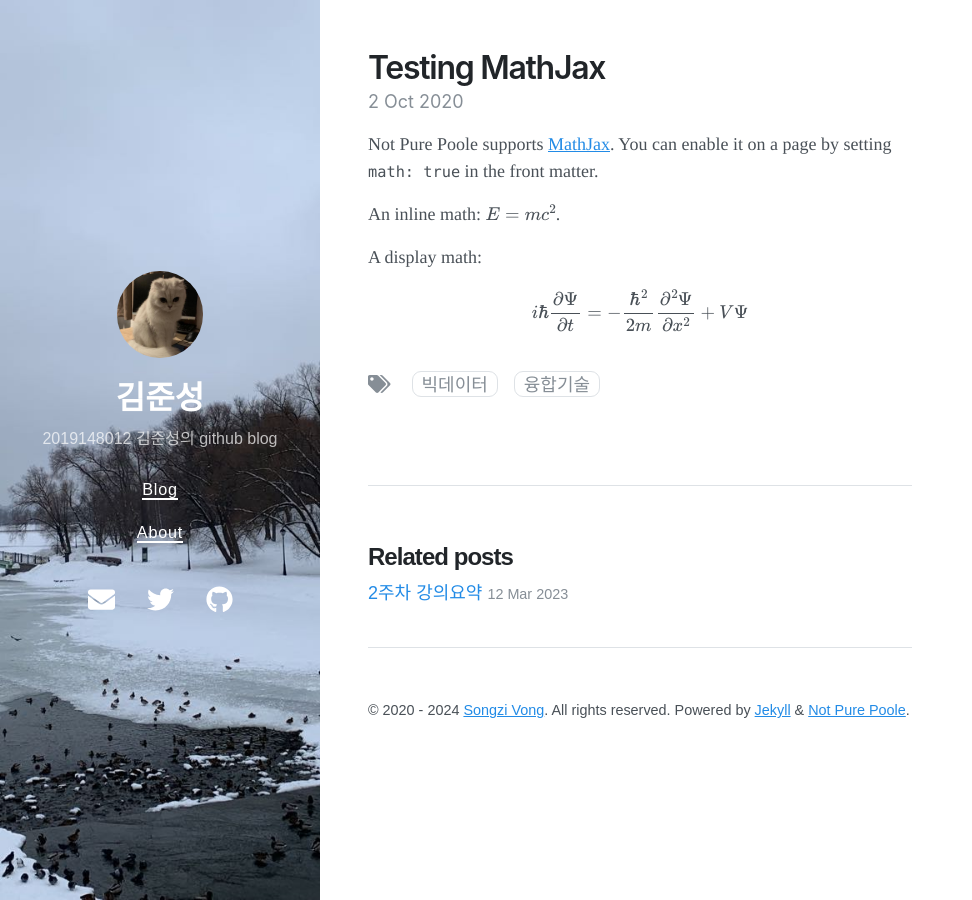
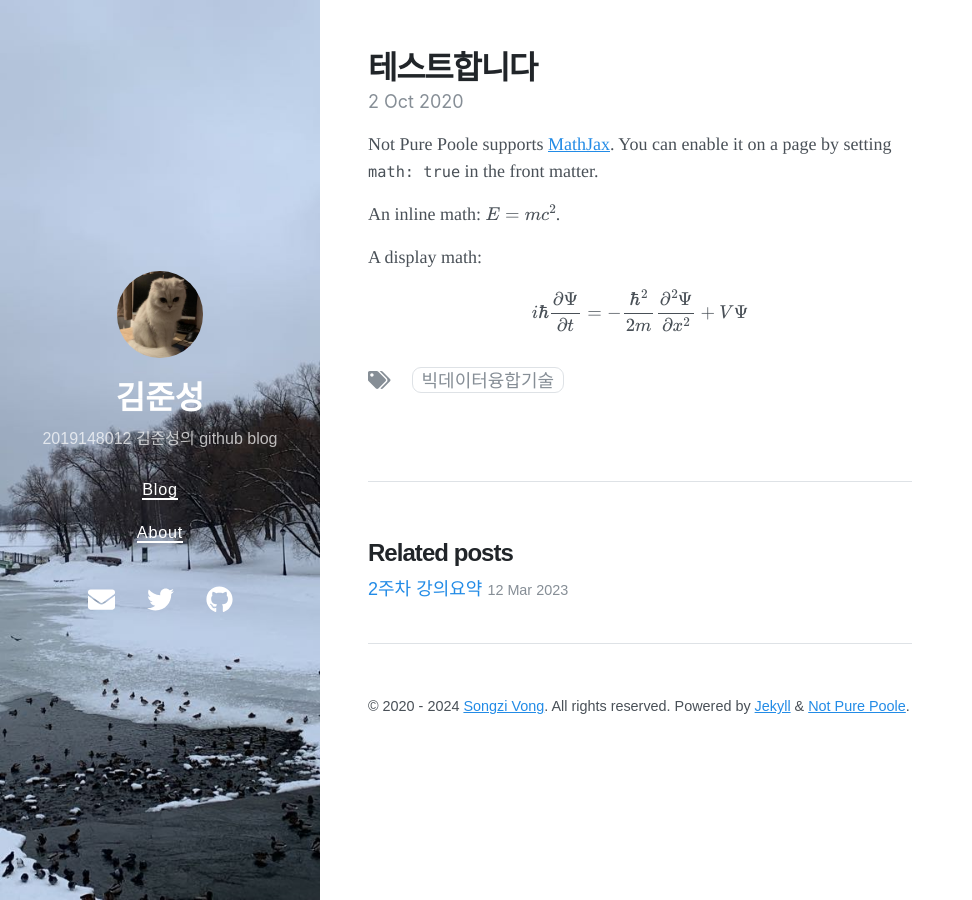
Before and after one commit to j-s-eee/j-s-eee, a Jekyll site: the page built from _posts/2024-03-13-2weeks.md, in a window 1280 px wide. Shown: the whole page, without its empty margins (0-972 px from the left). Built offline with Jekyll 4.4.1, drawn with Linux system fonts in a browser that asks for light colours; nearby versions of some CDN libraries.

Commit message:
Update 2024-03-13-2weeks.md

```diff
--- a/_posts/2024-03-13-2weeks.md
+++ b/_posts/2024-03-13-2weeks.md
@@ -1,7 +1,7 @@
 ---
 layout: post
-title: Testing MathJax
-tags: 빅데이터 융합기술
+title: 테스트합니다
+tags: 빅데이터융합기술
 math: true
 date: 2020-10-02 15:32 +0800
 ---
```
